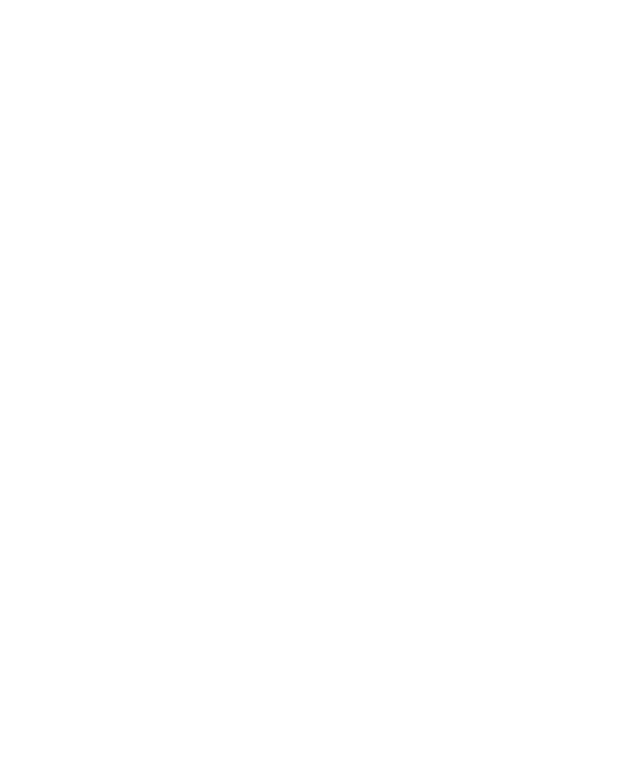
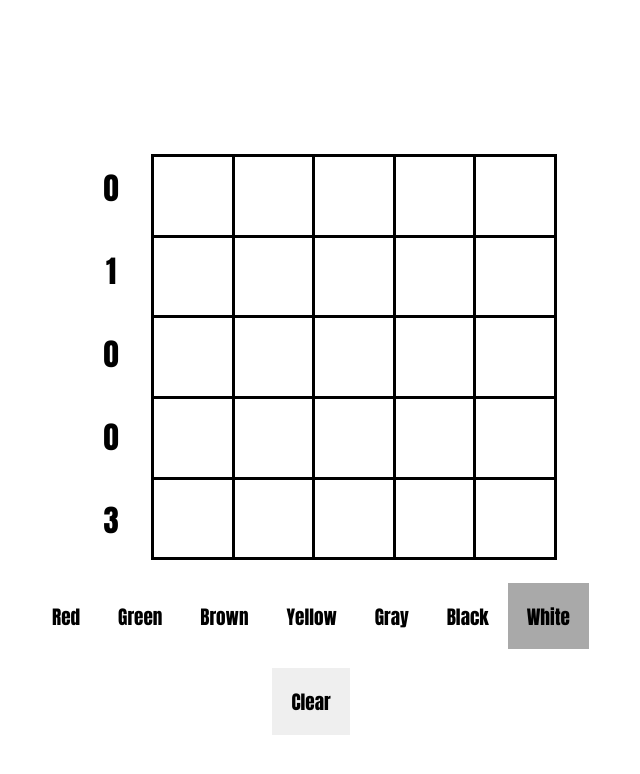
Before and after one commit to Redfluffydragon/scavenger-hunt, a plain HTML site: page index.html in a window 1280 px wide. Shown: the whole page, without its empty margins (329-969 px from the left). Drawn offline with Linux system fonts and the light colour scheme.

Commit message:
Make the color pattern completing game work

```diff
--- /dev/null
+++ b/colorPuzzle.js
@@ -0,0 +1,167 @@
+const cells = document.getElementsByClassName('colorCell');
+const colorBtns = document.getElementsByClassName('colorBtn');
+
+const colNumbers = document.getElementsByClassName('topLabel');
+const rowNumbers = document.getElementsByClassName('sideLabel');
+
+const successImage = document.getElementsByClassName('successImage')[0];
+
+const cellData = Array.from(new Array(25), () => {return {color: 'white'}});
+const colors = ['red', 'green', 'brown', 'yellow', 'gray', 'black', 'white'];
+let color = 'white';
+
+/**
+ * n = brown
+ * b = black
+ *
+ * a = gray
+ * g = green
+ */
+const patterns = {
+  snowMom: 'ggbgg ggwgg grrrg grrrg gwwwg',
+  test: 'gwwww wwwww wwwww wwwww wwwww',
+}
+
+let currentPattern = patterns.snowMom;
+
+const colorToLetter = {
+  red: 'r',
+  green: 'g',
+  brown: 'n',
+  yellow: 'y',
+  gray: 'a',
+  black: 'b',
+  white: 'w',
+};
+
+function colorCell(target) {
+  const clickIdx = [...cells].findIndex(cell => cell === target);
+  target.classList.add(color);
+  colors.forEach(el => {
+    el !== color && target.classList.remove(el);
+  });
+  cellData[clickIdx].color = color;
+  if (checkUserPattern(currentPattern)) {
+    document.getElementsByClassName('shadow')[0].classList.remove('none');
+    successImage.classList.remove('none');
+    setTimeout(() => {
+      successImage.classList.add('none');
+    }, 2400);
+  }
+}
+
+function colorDrag(e) {
+  const over = document.elementFromPoint(e.clientX, e.clientY);
+  if (over.matches('.colorCell')) {
+    colorCell(over);
+  }
+}
+
+function mulberry32(a) {
+  a |= 0; a = a + 0x6D2B79F5 | 0;
+  var t = Math.imul(a ^ a >>> 15, 1 | a);
+  t = t + Math.imul(t ^ t >>> 7, 61 | t) ^ t;
+  return ((t ^ t >>> 14) >>> 0) / 4294967296;
+}
+
+function checkUserPattern(pattern) {
+  const checkPattern = pattern.replace(/ /g, '');
+  return cellData.every((cell, idx) => colorToLetter[cell.color] === checkPattern.charAt(idx));
+}
+
+function getColorNumbers(pattern) {
+  const numbers = {
+    r: {
+      rows: [0, 0, 0, 0, 0],
+      cols: [0, 0, 0, 0, 0],
+    },
+    g: {
+      rows: [0, 0, 0, 0, 0],
+      cols: [0, 0, 0, 0, 0],
+    },
+    n: {
+      rows: [0, 0, 0, 0, 0],
+      cols: [0, 0, 0, 0, 0],
+    },
+    y: {
+      rows: [0, 0, 0, 0, 0],
+      cols: [0, 0, 0, 0, 0],
+    },
+    a: {
+      rows: [0, 0, 0, 0, 0],
+      cols: [0, 0, 0, 0, 0],
+    },
+    b: {
+      rows: [0, 0, 0, 0, 0],
+      cols: [0, 0, 0, 0, 0],
+    },
+    w: {
+      rows: [0, 0, 0, 0, 0],
+      cols: [0, 0, 0, 0, 0],
+    },
+  };
+
+  pattern.split(' ').forEach((row, idx) => {
+    for (const i in numbers) {
+      const colorMatch = new RegExp(i, 'g');
+      numbers[i].rows[idx] = (row.match(colorMatch) || []).length;
+    }
+    for (let i = 0; i < row.length; i++) {
+      numbers[row.charAt(i)].cols[i]++;
+    }
+  });
+  return numbers;
+}
+
+function showColorNumbers(numbers, color) {
+  const cLetter = colorToLetter[color];
+  const decider = Math.round(mulberry32(numbers[cLetter].cols.reduce((sum, curr) => sum + curr)) * 10);
+  if (!(decider % 2)) {
+    [...colNumbers].forEach((el, idx) => {
+      el.textContent = numbers[cLetter].cols[idx];
+    });
+    [...rowNumbers].forEach(el => {
+      el.textContent = '';
+    });
+  }
+  else {
+    [...colNumbers].forEach(el => {
+      el.textContent = '';
+    });
+    [...rowNumbers].forEach((el, idx) => {
+      el.textContent = numbers[cLetter].rows[idx];
+    });
+  }
+}
+
+const colorNums = getColorNumbers(patterns.snowMom);
+
+addEventListener('load', () => {
+  showColorNumbers(colorNums, color);
+}, false);
+
+document.addEventListener('click', e => {
+  if (e.target.matches('.colorCell')) {
+    colorCell(e.target);
+  }
+  else if (e.target.matches('.clearBtn')) {
+    [...cells].forEach(cell => {
+      cell.classList.value = 'colorCell';
+    });
+  }
+}, false);
+
+document.getElementsByClassName('colorGrid')[0].addEventListener('mousedown', e => {
+  e.preventDefault();
+  document.addEventListener('mousemove', colorDrag, false);
+}, false);
+
+document.addEventListener('mouseup', () => {
+  document.removeEventListener('mousemove', colorDrag, false);
+}, false);
+
+document.getElementById('colorForm').addEventListener('input', () => {
+  const newColor = new FormData(document.forms.colorForm).get('currentColor');
+  color = newColor;
+  showColorNumbers(colorNums, color);
+}, false);
--- a/index.html
+++ b/index.html
@@ -6,9 +6,87 @@
   <meta name="viewport" content="width=device-width, initial-scale=1.0">
   <title>Crimmas</title>
   <link rel="stylesheet" href="style.css">
-  <script src="colorConnect.js" async defer></script>
+  <script src="colorPuzzle.js" async defer></script>
 </head>
 <body>
+  <div class="gridAndLabels">
+    <div class="topLabels">
+      <div class="topLabel"></div>
+      <div class="topLabel"></div>
+      <div class="topLabel"></div>
+      <div class="topLabel"></div>
+      <div class="topLabel"></div>
+    </div>
+    <div class="sideLabels">
+      <div class="sideLabel"></div>
+      <div class="sideLabel"></div>
+      <div class="sideLabel"></div>
+      <div class="sideLabel"></div>
+      <div class="sideLabel"></div>
+    </div>
+    <div class="colorGrid">
+      <div class="colorCell"></div>
+      <div class="colorCell"></div>
+      <div class="colorCell"></div>
+      <div class="colorCell"></div>
+      <div class="colorCell"></div>
 
+      <div class="colorCell"></div>
+      <div class="colorCell"></div>
+      <div class="colorCell"></div>
+      <div class="colorCell"></div>
+      <div class="colorCell"></div>
+
+      <div class="colorCell"></div>
+      <div class="colorCell"></div>
+      <div class="colorCell"></div>
+      <div class="colorCell"></div>
+      <div class="colorCell"></div>
+
+      <div class="colorCell"></div>
+      <div class="colorCell"></div>
+      <div class="colorCell"></div>
+      <div class="colorCell"></div>
+      <div class="colorCell"></div>
+
+      <div class="colorCell"></div>
+      <div class="colorCell"></div>
+      <div class="colorCell"></div>
+      <div class="colorCell"></div>
+      <div class="colorCell"></div>
+    </div>
+  </div>
+
+  <form id="colorForm" name="colorForm" class="colors">
+    <input type="radio" name="currentColor" id="red" class="colorRadio" value="red">
+    <label for="red">Red</label>
+
+    <input type="radio" name="currentColor" id="green" class="colorRadio" value="green">
+    <label for="green">Green</label>
+
+    <input type="radio" name="currentColor" id="brown" class="colorRadio" value="brown">
+    <label for="brown">Brown</label>
+
+    <input type="radio" name="currentColor" id="yellow" class="colorRadio" value="yellow">
+    <label for="yellow">Yellow</label>
+
+    <input type="radio" name="currentColor" id="gray" class="colorRadio" value="gray">
+    <label for="gray">Gray</label>
+
+    <input type="radio" name="currentColor" id="black" class="colorRadio" value="black">
+    <label for="black">Black</label>
+
+    <input checked type="radio" name="currentColor" id="white" class="colorRadio" value="white">
+    <label for="white">White</label>
+  </form>
+
+  <button class="clearBtn">Clear</button>
+
+  <div class="shadow none">
+    <img class="successImage none" src="fireworks.gif" alt="Fireworks exploding">
+    <!-- <div class="successModal">
+      Go there
+    </div> -->
+  </div>
 </body>
 </html>
--- a/style.css
+++ b/style.css
@@ -0,0 +1,165 @@
+html {
+  height: 100%;
+}
+
+body {
+  display: flex;
+  flex-direction: column;
+  gap: 2ch;
+  place-content: center;
+  align-items: center;
+  height: 100%;
+  margin: 0;
+  font-family: Impact, Haettenschweiler, 'Arial Narrow Bold', sans-serif;
+  font-size: 1.2em;
+}
+
+button {
+  padding: 2ch;
+  border: none;
+  font: inherit;
+  cursor: pointer;
+}
+
+button:hover {
+  filter: brightness(0.9);
+}
+
+button:active {
+  filter: brightness(0.75);
+}
+
+.gridAndLabels {
+  display: grid;
+  grid-template-columns: 5rem 25rem;
+  grid-template-rows: 5rem 25rem;
+  padding: 1ch;
+}
+
+.topLabels {
+  grid-column: 2 / auto;
+  display: grid;
+  grid-template-columns: repeat(5, 1fr);
+  justify-items: center;
+  text-align: center;
+  font-size: 1.6em;
+  gap: 3px;
+}
+
+.topLabel {
+  width: 5rem;
+  height: 5rem;
+  display: flex;
+  place-content: center;
+  place-items: center;
+}
+
+.sideLabels {
+  display: grid;
+  grid-template-rows: repeat(5, 1fr);
+  align-content: center;
+  text-align: center;
+  font-size: 1.6em;
+  gap: 3px;
+}
+
+.sideLabel {
+  width: 5rem;
+  height: 5rem;
+  display: flex;
+  place-content: center;
+  place-items: center;
+}
+
+.colorGrid {
+  display: grid;
+  grid-template-columns: repeat(5, 1fr);
+  grid-template-rows: repeat(5, 1fr);
+  gap: 3px;
+  width: 25rem;
+  aspect-ratio: 1;
+  border: 3px solid black;
+  background: black;
+}
+
+.colorCell {
+  cursor: pointer;
+  background: white;
+}
+
+.colors {
+  display: flex;
+}
+
+.colors label {
+  padding: 2ch;
+  cursor: pointer;
+}
+
+.colors input {
+  display: none;
+}
+
+.colors input:checked + label {
+  background: darkgray;
+}
+
+.shadow {
+  position: absolute;
+  top: 0;
+  left: 0;
+  right: 0;
+  bottom: 0;
+  background: rgba(0, 0, 0, 0.1);
+  display: flex;
+  place-items: center;
+  place-content: center;
+}
+
+.successModal {
+  background: white;
+  padding: 2em;
+  position: relative;
+  z-index: 3;
+}
+
+.successImage {
+  position: absolute;
+  filter: drop-shadow(0 0 20px red);
+}
+
+.selected {
+  background: darkgray;
+}
+
+.none {
+  display: none;
+}
+
+.red {
+  background: red;
+}
+
+.green {
+  background: rgb(4, 143, 34);
+}
+
+.brown {
+  background: rgb(94, 61, 0);
+}
+
+.yellow {
+  background: yellow;
+}
+
+.gray {
+  background: rgb(124, 124, 124);
+}
+
+.black {
+  background: black;
+}
+
+.white {
+  background: white;
+}
```
